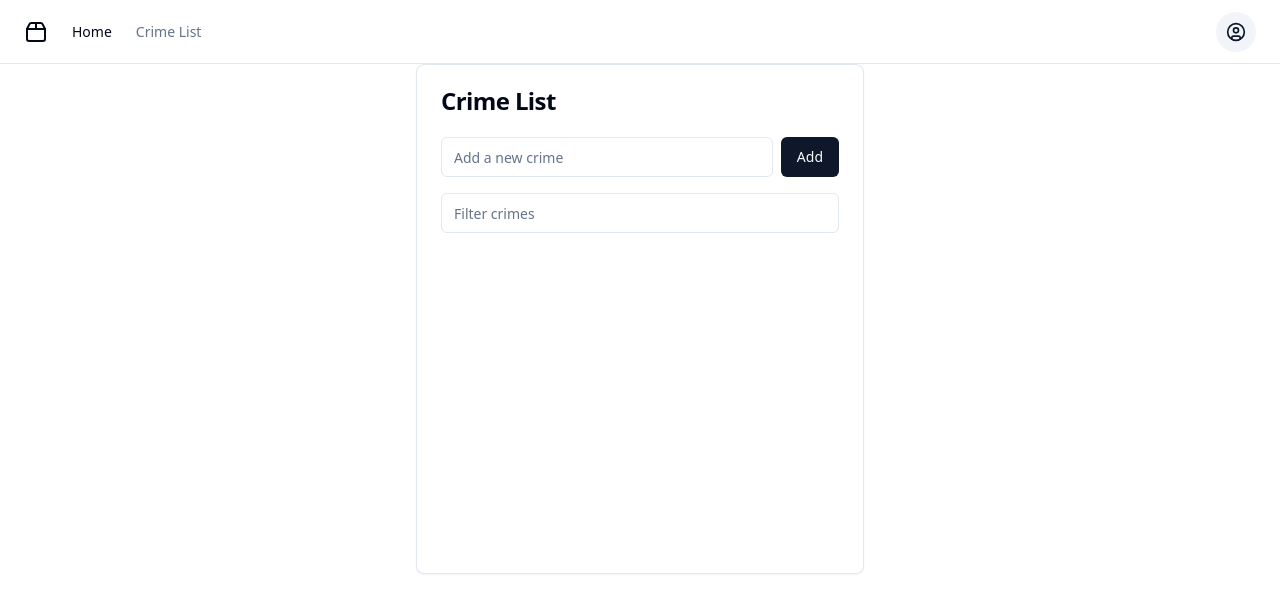
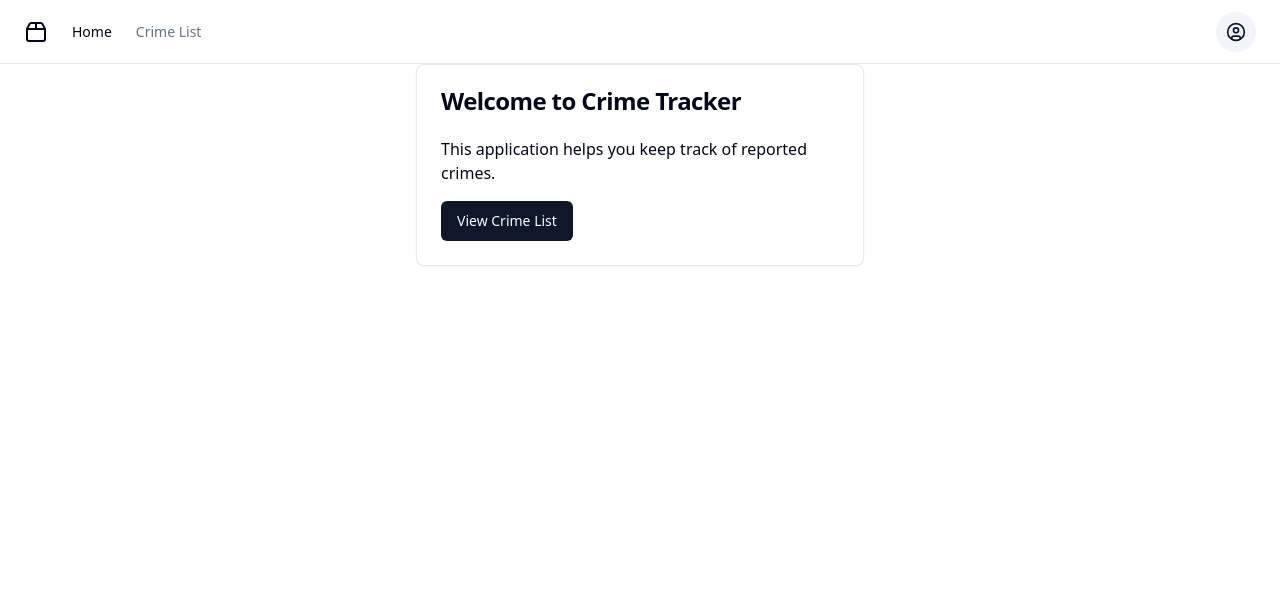
Before and after one commit to GPT-Engineer-App-Dev/realtime-crime-sweden, a React (Vite) app: page / in a window 1280 px wide. Shown: the top 612 px of the page. Built offline with nearby package versions, Linux system fonts and the light colour scheme.

Commit message:
Fix Crime List display and update Index page

```diff
--- a/src/pages/CrimeList.jsx
+++ b/src/pages/CrimeList.jsx
@@ -1,11 +1,75 @@
-import React from 'react';
+import React, { useState, useEffect } from 'react';
+import { Card, CardContent, CardHeader, CardTitle } from "@/components/ui/card";
+import { Button } from "@/components/ui/button";
+import { Input } from "@/components/ui/input";
+import { ScrollArea } from "@/components/ui/scroll-area";
 
 const CrimeList = () => {
+  const [crimes, setCrimes] = useState([]);
+  const [newCrime, setNewCrime] = useState('');
+  const [filter, setFilter] = useState('');
+
+  useEffect(() => {
+    // Fetch crimes from local storage
+    const storedCrimes = JSON.parse(localStorage.getItem('crimes')) || [];
+    setCrimes(storedCrimes);
+  }, []);
+
+  useEffect(() => {
+    // Save crimes to local storage whenever the list changes
+    localStorage.setItem('crimes', JSON.stringify(crimes));
+  }, [crimes]);
+
+  const addCrime = () => {
+    if (newCrime.trim() !== '') {
+      setCrimes([...crimes, { id: Date.now(), name: newCrime.trim() }]);
+      setNewCrime('');
+    }
+  };
+
+  const deleteCrime = (id) => {
+    setCrimes(crimes.filter(crime => crime.id !== id));
+  };
+
+  const filteredCrimes = crimes.filter(crime =>
+    crime.name.toLowerCase().includes(filter.toLowerCase())
+  );
+
   return (
-    <div>
-      <h1>Crime List</h1>
-      <p>This is where the list of crimes will be displayed.</p>
-    </div>
+    <Card className="w-full max-w-md mx-auto">
+      <CardHeader>
+        <CardTitle>Crime List</CardTitle>
+      </CardHeader>
+      <CardContent>
+        <div className="flex space-x-2 mb-4">
+          <Input
+            type="text"
+            placeholder="Add a new crime"
+            value={newCrime}
+            onChange={(e) => setNewCrime(e.target.value)}
+            onKeyPress={(e) => e.key === 'Enter' && addCrime()}
+          />
+          <Button onClick={addCrime}>Add</Button>
+        </div>
+        <Input
+          type="text"
+          placeholder="Filter crimes"
+          value={filter}
+          onChange={(e) => setFilter(e.target.value)}
+          className="mb-4"
+        />
+        <ScrollArea className="h-[300px]">
+          {filteredCrimes.map((crime) => (
+            <div key={crime.id} className="flex justify-between items-center mb-2">
+              <span>{crime.name}</span>
+              <Button variant="destructive" size="sm" onClick={() => deleteCrime(crime.id)}>
+                Delete
+              </Button>
+            </div>
+          ))}
+        </ScrollArea>
+      </CardContent>
+    </Card>
   );
 };
 
--- a/src/pages/Index.jsx
+++ b/src/pages/Index.jsx
@@ -1,76 +1,22 @@
-import React, { useState, useEffect } from 'react';
+import React from 'react';
 import { Card, CardContent, CardHeader, CardTitle } from "@/components/ui/card";
 import { Button } from "@/components/ui/button";
-import { Input } from "@/components/ui/input";
-import { ScrollArea } from "@/components/ui/scroll-area";
+import { Link } from 'react-router-dom';
 
-const CrimeList = () => {
-  const [crimes, setCrimes] = useState([]);
-  const [newCrime, setNewCrime] = useState('');
-  const [filter, setFilter] = useState('');
-
-  useEffect(() => {
-    // Fetch crimes from an API or load from local storage
-    const storedCrimes = JSON.parse(localStorage.getItem('crimes')) || [];
-    setCrimes(storedCrimes);
-  }, []);
-
-  useEffect(() => {
-    // Save crimes to local storage whenever the list changes
-    localStorage.setItem('crimes', JSON.stringify(crimes));
-  }, [crimes]);
-
-  const addCrime = () => {
-    if (newCrime.trim() !== '') {
-      setCrimes([...crimes, { id: Date.now(), name: newCrime.trim() }]);
-      setNewCrime('');
-    }
-  };
-
-  const deleteCrime = (id) => {
-    setCrimes(crimes.filter(crime => crime.id !== id));
-  };
-
-  const filteredCrimes = crimes.filter(crime =>
-    crime.name.toLowerCase().includes(filter.toLowerCase())
-  );
-
+const Index = () => {
   return (
     <Card className="w-full max-w-md mx-auto">
       <CardHeader>
-        <CardTitle>Crime List</CardTitle>
+        <CardTitle>Welcome to Crime Tracker</CardTitle>
       </CardHeader>
       <CardContent>
-        <div className="flex space-x-2 mb-4">
-          <Input
-            type="text"
-            placeholder="Add a new crime"
-            value={newCrime}
-            onChange={(e) => setNewCrime(e.target.value)}
-            onKeyPress={(e) => e.key === 'Enter' && addCrime()}
-          />
-          <Button onClick={addCrime}>Add</Button>
-        </div>
-        <Input
-          type="text"
-          placeholder="Filter crimes"
-          value={filter}
-          onChange={(e) => setFilter(e.target.value)}
-          className="mb-4"
-        />
-        <ScrollArea className="h-[300px]">
-          {filteredCrimes.map((crime) => (
-            <div key={crime.id} className="flex justify-between items-center mb-2">
-              <span>{crime.name}</span>
-              <Button variant="destructive" size="sm" onClick={() => deleteCrime(crime.id)}>
-                Delete
-              </Button>
-            </div>
-          ))}
-        </ScrollArea>
+        <p className="mb-4">This application helps you keep track of reported crimes.</p>
+        <Button asChild>
+          <Link to="/crime-list">View Crime List</Link>
+        </Button>
       </CardContent>
     </Card>
   );
 };
 
-export default CrimeList;
+export default Index;
```
